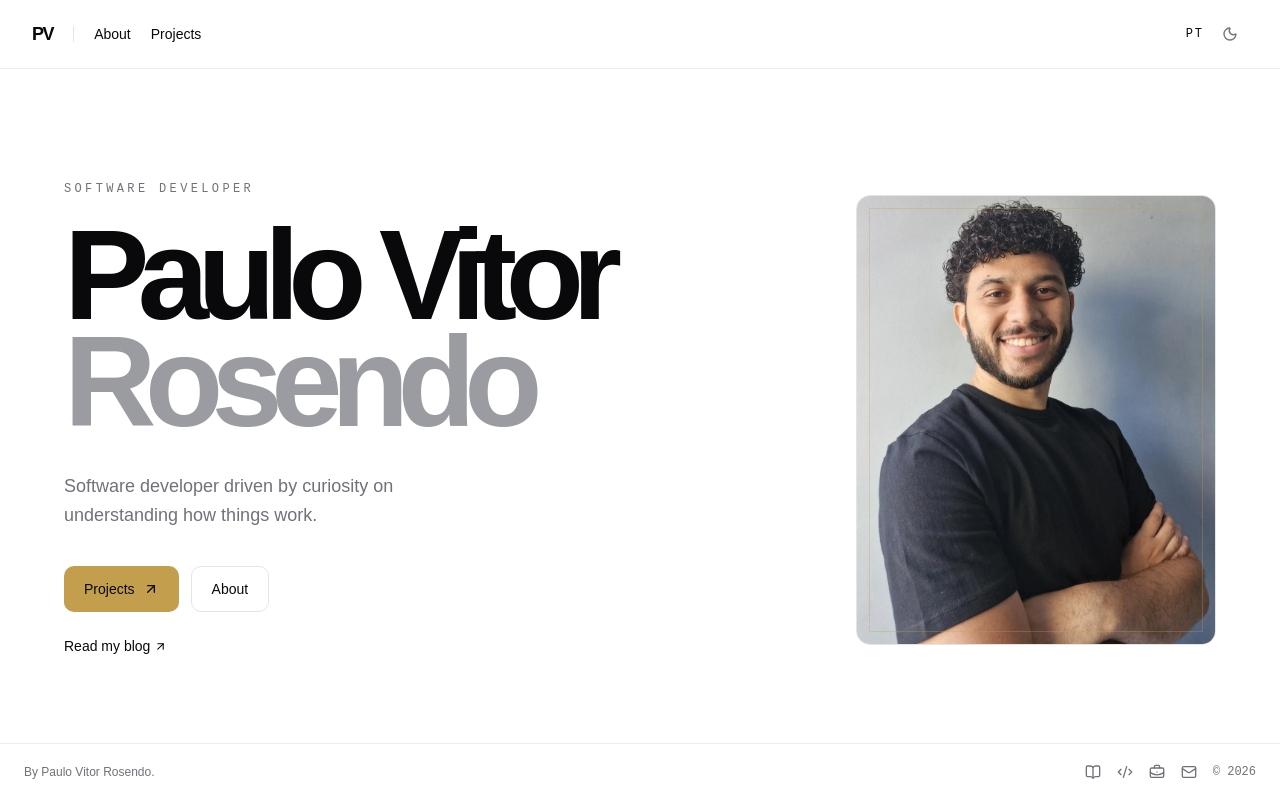
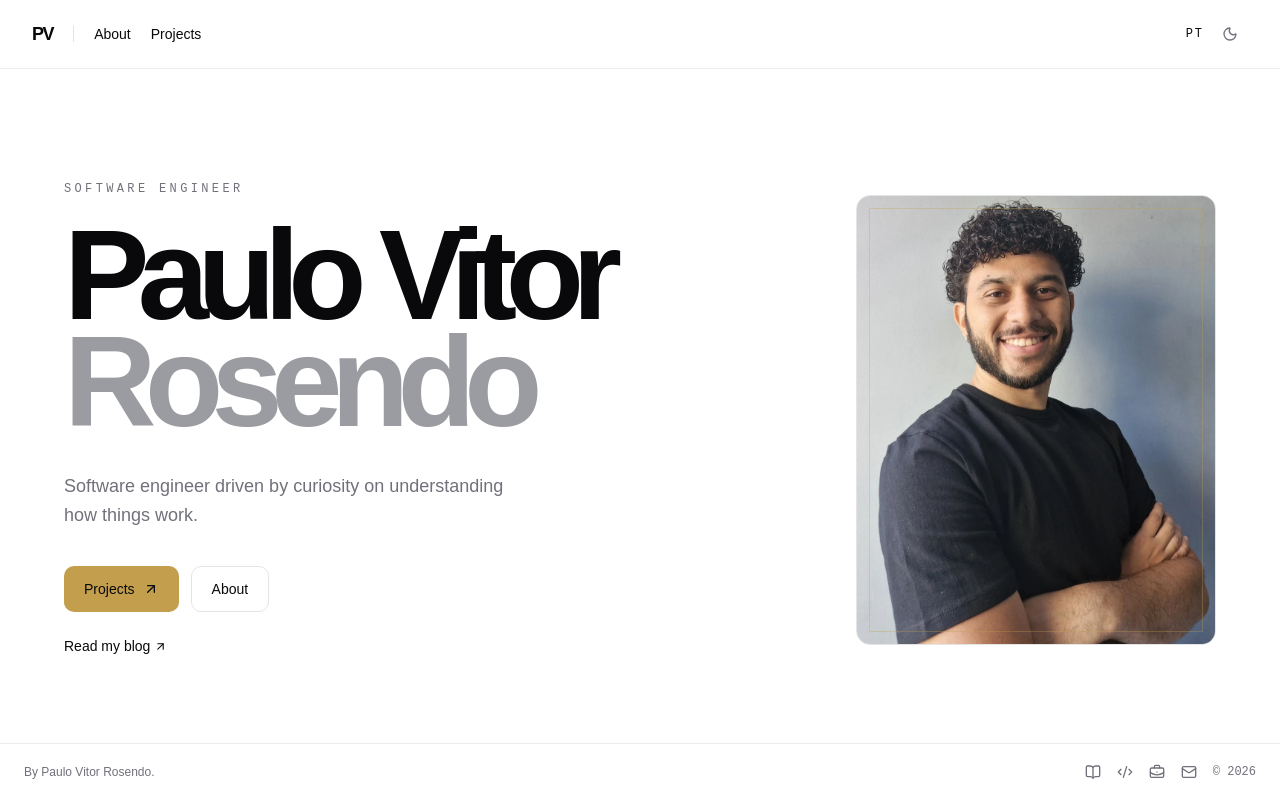
Before and after one commit to pvrosendo/personal-page, a React (Vite) app: page /en in a window 1280 px wide. Built offline with nearby package versions, Linux system fonts and the light colour scheme.

Commit message:
feat: enhance documentation, update localization terms, and refine project structure

```diff
--- a/src/components/portrait-photo.tsx
+++ b/src/components/portrait-photo.tsx
@@ -11,7 +11,7 @@ export function PortraitPhoto({
 }: PortraitPhotoProps) {
   return (
     <div
-      className={`relative aspect-[4/5] overflow-hidden rounded-[14px] border border-border bg-card ${className}`}
+      className={`relative aspect-4/5 overflow-hidden rounded-[14px] border border-border bg-card ${className}`}
     >
       <img src={src} alt={alt} className="size-full object-cover" />
       <div className="pointer-events-none absolute inset-3 border border-witcher/30" />
--- a/src/lib/data.ts
+++ b/src/lib/data.ts
@@ -124,11 +124,11 @@ export const skills: Array<{ category: Localized; values: string }> = [
   },
   {
     category: { 'pt-BR': 'Ferramentas', en: 'Tools' },
-    values: 'Git · Linux · Docker · Grafana · GCP',
+    values: 'Git · Docker · Grafana · GCP',
   },
   {
     category: { 'pt-BR': 'Embarcados', en: 'Embedded' },
-    values: 'ESP32 · Arduino · Jetson Nano',
+    values: 'ESP32 · Arduino · Jetson',
   },
 ]
 
@@ -141,7 +141,7 @@ export const projects = [
         'Blog pessoal feito com temática única juntando Tubarões, The Witcher e Computação.',
       en: 'Personal blog made with a unique theme combining Sharks, The Witcher and Computing.',
     },
-    stack: ['React',  'TypeScript', 'TanStack', 'Tailwind CSS', 'i18next'],
+    stack: ['React',  'TypeScript', 'TanStack', 'Tailwind', 'i18next'],
     links: [
       {
         label: 'GitHub',
@@ -157,7 +157,7 @@ export const projects = [
       'pt-BR': 'Este proprio site. Feito visando minimalismo, performance e profissionalismo.',
       en: 'This very site. Built with a focus on minimalism, performance, and professionalism.',
     },
-    stack: ['React', 'TypeScript', 'Vite SPA', 'Tailwind CSS', 'LinguiJS'],
+    stack: ['React', 'TypeScript', 'Vite SPA', 'Tailwind', 'LinguiJS'],
     links: [
       { label: 'GitHub', href: 'https://github.com/pvrosendo/personal-page' },
       { label: 'site', href: 'https://pvrosendo.is-a.dev/' },
@@ -198,7 +198,7 @@ export const projects = [
     stack: [
       'React',
       'Next.js',
-      'Tailwind CSS',
+      'Tailwind',
       'TypeScript',
       'GSAP',
       'Canvas 2D',
--- a/src/lib/i18n.ts
+++ b/src/lib/i18n.ts
@@ -11,7 +11,7 @@ export const copy = {
     slugProjects: 'projetos',
     navAbout: 'Sobre',
     navProjects: 'Projetos',
-    developer: 'Software Developer',
+    engineer: 'Software Engineer',
     tagline:
       'Desenvolvedor de software movido pela curiosidade em entender como as coisas funcionam.',
     viewProjects: 'Projetos',
@@ -37,8 +37,8 @@ export const copy = {
     slugProjects: 'projects',
     navAbout: 'About',
     navProjects: 'Projects',
-    developer: 'Software Developer',
-    tagline: 'Software developer driven by curiosity on understanding how things work.',
+    engineer: 'Software Engineer',
+    tagline: 'Software engineer driven by curiosity on understanding how things work.',
     viewProjects: 'Projects',
     readAbout: 'About',
     aboutEyebrow: '// ABOUT',
--- a/src/pages/about.tsx
+++ b/src/pages/about.tsx
@@ -121,7 +121,7 @@ function ExperienceGroup({
 }) {
   return (
     <div className="relative pb-8 last:pb-0">
-      <span className="absolute -left-[calc(1.75rem+5px)] top-1.5 size-2.5 rounded-full border-2 border-background bg-witcher" />
+      <span className="absolute -left-8.25 top-1.5 size-2.5 rounded-full border-2 border-background bg-witcher" />
       <h3 className="font-display text-lg font-semibold tracking-tight">
         {company}
       </h3>
@@ -157,7 +157,7 @@ function TimelineItem({
 }) {
   return (
     <div className="relative pb-8 last:pb-0">
-      <span className="absolute -left-[calc(1.75rem+5px)] top-1.5 size-2.5 rounded-full border-2 border-background bg-witcher" />
+      <span className="absolute -left-8.25 top-1.5 size-2.5 rounded-full border-2 border-background bg-witcher" />
       <h3 className="font-display text-lg font-semibold tracking-tight">
         {company}
       </h3>
--- a/src/pages/landing.tsx
+++ b/src/pages/landing.tsx
@@ -16,7 +16,7 @@ export function LandingPage() {
       <div className="mx-auto grid w-full max-w-6xl items-center gap-8 text-center md:grid-cols-[minmax(0,1fr)_320px] md:gap-14 md:text-left lg:grid-cols-[minmax(0,1fr)_360px] lg:gap-24">
         <div>
           <p className="mb-5 font-mono text-xs uppercase tracking-[0.28em] text-muted-foreground md:mb-6">
-            {text.developer}
+            {text.engineer}
           </p>
           <h1 className="mx-auto max-w-3xl font-display text-[clamp(3.25rem,10vw,8.5rem)] font-semibold leading-[0.84] tracking-[-0.09em] md:mx-0">
             Paulo Vitor
@@ -65,7 +65,7 @@ export function LandingPage() {
         <PortraitPhoto
           src={photo1}
           alt="Paulo Vitor Rosendo"
-          className="mx-auto hidden w-full max-w-[360px] md:block"
+          className="mx-auto hidden w-full max-w-90 md:block"
         />
       </div>
     </section>
--- a/src/pages/projects.tsx
+++ b/src/pages/projects.tsx
@@ -39,7 +39,7 @@ function ProjectRow({
   index: number
 }) {
   return (
-    <article className="group grid gap-4 border-b border-border px-1 py-6 transition-colors last:border-b-0 hover:bg-foreground/[0.02] md:grid-cols-[3rem_minmax(0,1fr)_auto] md:items-start md:gap-6 md:px-3">
+    <article className="group grid gap-4 border-b border-border px-1 py-6 transition-colors last:border-b-0 hover:bg-foreground/2 md:grid-cols-[3rem_minmax(0,1fr)_auto] md:items-start md:gap-6 md:px-3">
       <span className="font-mono text-xs tracking-[0.2em] text-muted-foreground">
         {String(index + 1).padStart(2, '0')}
       </span>
--- a/src/router.tsx
+++ b/src/router.tsx
@@ -41,12 +41,12 @@ function LocaleLayout() {
     activateLocale(active)
     document.title =
       active === 'en'
-        ? 'Paulo Vitor Rosendo — Software Developer'
-        : 'Paulo Vitor Rosendo — Desenvolvedor de Software'
+        ? 'Paulo Vitor Rosendo — Software Engineer'
+        : 'Paulo Vitor Rosendo — Engenheiro de Software'
     const description =
       active === 'en'
-        ? 'Software developer building robust, well-designed solutions.'
-        : 'Desenvolvedor de software construindo soluções robustas e bem projetadas.'
+        ? 'Software engineer building robust, well-designed solutions.'
+        : 'Engenheiro de software construindo soluções robustas e bem projetadas.'
     let meta = document.querySelector('meta[name="description"]')
     if (!meta) {
       meta = document.createElement('meta')
```
Also changed, not shown: public/llms.txt, 2 other files (tests, documents, lock files or other folders).
